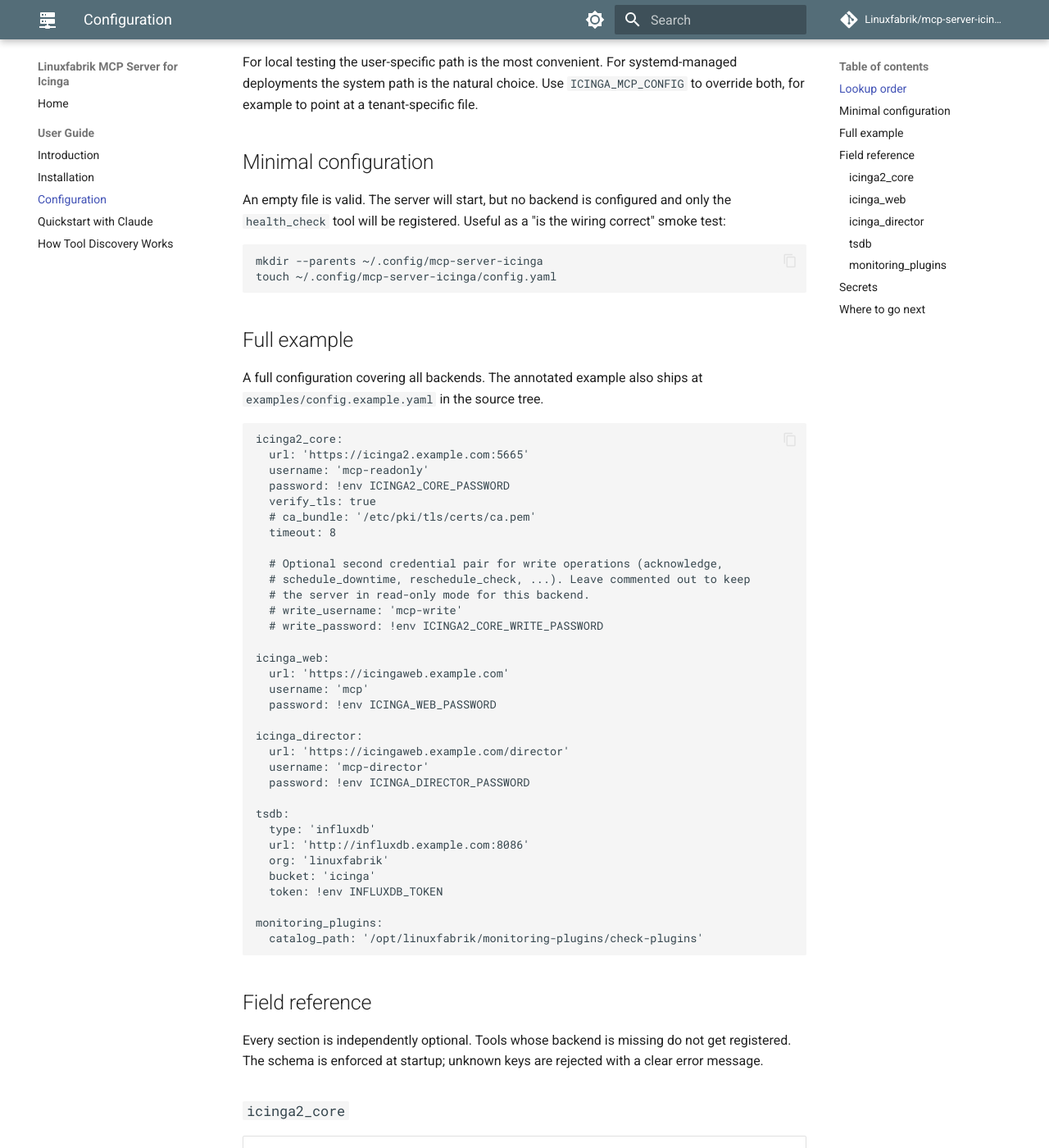
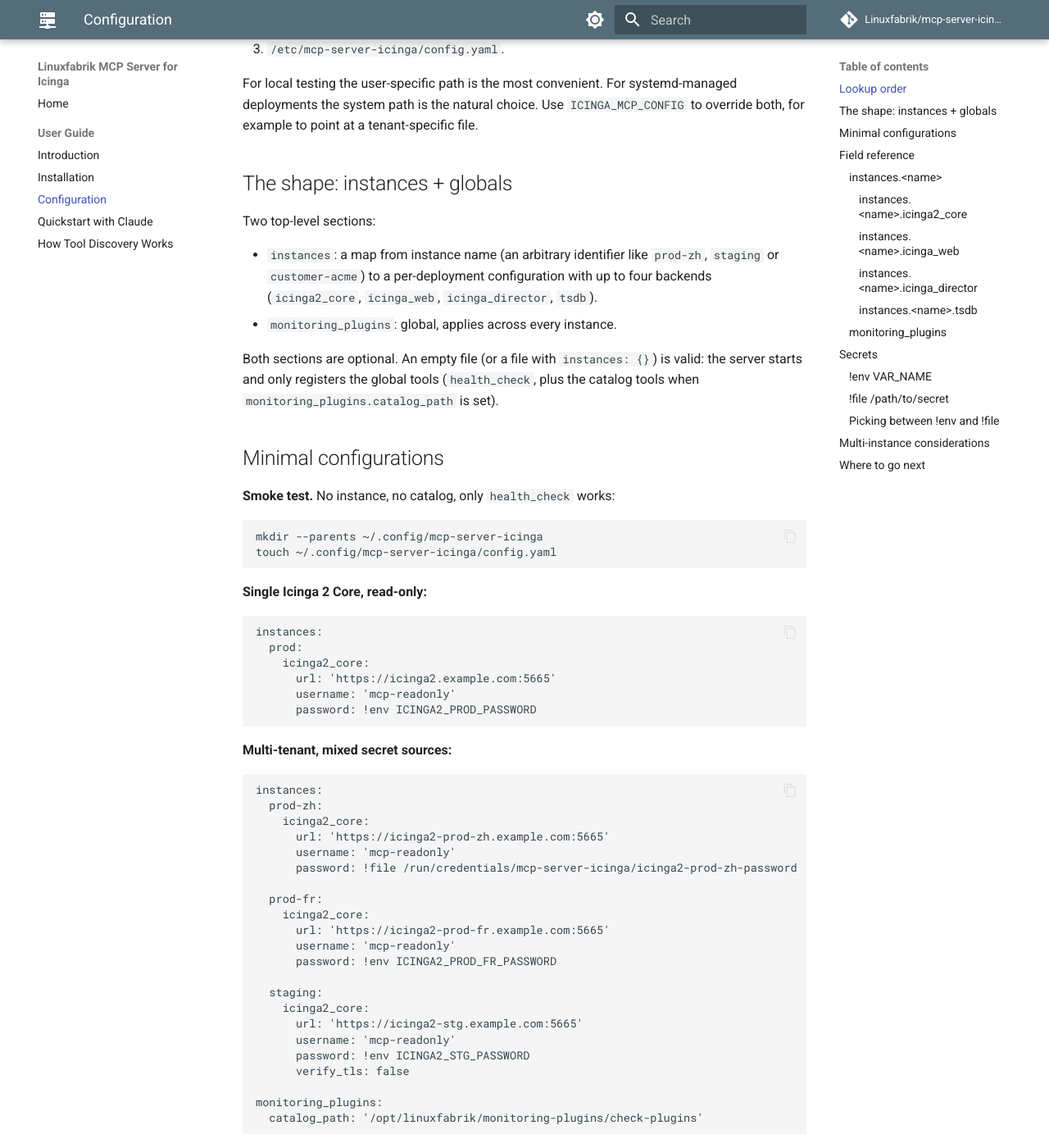
Before and after one commit to Linuxfabrik/mcp-server-icinga, an MkDocs documentation site: the page built from docs/user-guide/03 - Configuration.md, in a window 1280 px wide and 1400 px high, scrolled down 460 px. Shown: the whole window at 82% size. Built offline with MkDocs 1.6.1 and Material for MkDocs 9.7.7, drawn with Linux system fonts in a browser that asks for light colours; comment, search, counter and statistics services are not loaded; some of the changed text lies outside the part shown.

Commit message:
feat(config)!: multi-instance support, !file secrets tag
BREAKING CHANGE: configuration schema now requires backend sections to
be nested under instances.<name>. The previous flat top-level layout
fails fast with a clear error. Allowed because there are no PyPI
releases yet.

Schema:

* New top-level `instances: dict[str, InstanceConfig]` lets one MCP
  server talk to several Icinga deployments. Instance names are
  arbitrary identifiers chosen by the operator (prod-zh, staging,
  customer-acme). Each instance composes the existing per-backend
  classes (Icinga2CoreConfig, IcingaWebConfig, IcingaDirectorConfig,
  TSDBConfig).
* `monitoring_plugins` stays global; the same Linuxfabrik catalog
  applies across every Icinga deployment.
* InstanceConfig and Config use Pydantic `extra='forbid'` so typos in
  section or instance keys fail at validation.

Secrets:

* New `!file /path/to/secret-file` YAML tag reads the value from a
  file on disk and strips the trailing newline. Works with systemd
  LoadCredential, Docker / Podman secrets and any plain mode-0600
  file. Mix freely with `!env`; both belong to the same SafeLoader
  subclass now renamed `_SecretResolvingLoader`.

Server:

* `_health_check_payload` now reports per-instance backend
  availability under a new `instances` key. The previous flat
  `backends` and `icinga2_core_write_enabled` keys are gone.
  Catalog status is always a dict.
* Instance-aware tools land in Phase 4; today's catalog tools stay
  global because the catalog is global.

Docs:

* docs/user-guide/03 - Configuration.md rewritten around instances,
  with single-instance and multi-tenant minimal examples and a
  decision section on `!env` vs `!file`.
* docs/user-guide/04 - Quickstart with Claude.md updated to the new
  shape (config snippet, env var name, sample health_check payload).
* examples/config.example.yaml rewritten with three instances
  (prod-zh, prod-fr, staging) and a mix of !env and !file.

Tests:

* Full test_config.py rewrite with !file coverage (resolves, missing
  path, empty path, directory, trailing-newline strip), multi-
  instance load, old flat-schema rejection.
* test_server.py updated for the new health_check payload shape.
* Placeholder/fixture passwords now use the literal "linuxfabrik"
  per the project convention; tests that need distinct values to
  verify env/file resolution keep their unique strings.
* 45 tests pass.

````diff
--- a/docs/user-guide/03 - Configuration.md
+++ b/docs/user-guide/03 - Configuration.md
@@ -1,6 +1,6 @@
 # Configuration
 
-`mcp-server-icinga` is configured through a single YAML file. Secrets do not live in the YAML; they are referenced via the `!env VAR_NAME` tag and injected as environment variables by the MCP client when it spawns the server.
+`mcp-server-icinga` is configured through a single YAML file. The file describes one or more Icinga deployments ("instances") plus the global Linuxfabrik monitoring-plugins catalog. Secrets do not live in the YAML; they are resolved at load time from environment variables (`!env`) or from files on disk (`!file`).
 
 
 ## Lookup order
@@ -14,83 +14,96 @@
 For local testing the user-specific path is the most convenient. For systemd-managed deployments the system path is the natural choice. Use `ICINGA_MCP_CONFIG` to override both, for example to point at a tenant-specific file.
 
 
-## Minimal configuration
+## The shape: instances + globals
 
-An empty file is valid. The server will start, but no backend is configured and only the `health_check` tool will be registered. Useful as a "is the wiring correct" smoke test:
+Two top-level sections:
+
+- `instances`: a map from instance name (an arbitrary identifier like `prod-zh`, `staging` or `customer-acme`) to a per-deployment configuration with up to four backends (`icinga2_core`, `icinga_web`, `icinga_director`, `tsdb`).
+- `monitoring_plugins`: global, applies across every instance.
+
+Both sections are optional. An empty file (or a file with `instances: {}`) is valid: the server starts and only registers the global tools (`health_check`, plus the catalog tools when `monitoring_plugins.catalog_path` is set).
+
+
+## Minimal configurations
+
+**Smoke test.** No instance, no catalog, only `health_check` works:
 
 ```bash
 mkdir --parents ~/.config/mcp-server-icinga
 touch ~/.config/mcp-server-icinga/config.yaml
 ```
 
-
-## Full example
-
-A full configuration covering all backends. The annotated example also ships at `examples/config.example.yaml` in the source tree.
+**Single Icinga 2 Core, read-only:**
 
 ```yaml
-icinga2_core:
-  url: 'https://icinga2.example.com:5665'
-  username: 'mcp-readonly'
-  password: !env ICINGA2_CORE_PASSWORD
-  verify_tls: true
-  # ca_bundle: '/etc/pki/tls/certs/ca.pem'
-  timeout: 8
+instances:
+  prod:
+    icinga2_core:
+      url: 'https://icinga2.example.com:5665'
+      username: 'mcp-readonly'
+      password: !env ICINGA2_PROD_PASSWORD
+```
 
-  # Optional second credential pair for write operations (acknowledge,
-  # schedule_downtime, reschedule_check, ...). Leave commented out to keep
-  # the server in read-only mode for this backend.
-  # write_username: 'mcp-write'
-  # write_password: !env ICINGA2_CORE_WRITE_PASSWORD
+**Multi-tenant, mixed secret sources:**
 
-icinga_web:
-  url: 'https://icingaweb.example.com'
-  username: 'mcp'
-  password: !env ICINGA_WEB_PASSWORD
+```yaml
+instances:
+  prod-zh:
+    icinga2_core:
+      url: 'https://icinga2-prod-zh.example.com:5665'
+      username: 'mcp-readonly'
+      password: !file /run/credentials/mcp-server-icinga/icinga2-prod-zh-password
 
-icinga_director:
-  url: 'https://icingaweb.example.com/director'
-  username: 'mcp-director'
-  password: !env ICINGA_DIRECTOR_PASSWORD
+  prod-fr:
+    icinga2_core:
+      url: 'https://icinga2-prod-fr.example.com:5665'
+      username: 'mcp-readonly'
+      password: !env ICINGA2_PROD_FR_PASSWORD
 
-tsdb:
-  type: 'influxdb'
-  url: 'http://influxdb.example.com:8086'
-  org: 'linuxfabrik'
-  bucket: 'icinga'
-  token: !env INFLUXDB_TOKEN
+  staging:
+    icinga2_core:
+      url: 'https://icinga2-stg.example.com:5665'
+      username: 'mcp-readonly'
+      password: !env ICINGA2_STG_PASSWORD
+      verify_tls: false
 
 monitoring_plugins:
   catalog_path: '/opt/linuxfabrik/monitoring-plugins/check-plugins'
 ```
 
+The annotated full example with all backends per instance lives at `examples/config.example.yaml` in the source tree.
+
 
 ## Field reference
 
-Every section is independently optional. Tools whose backend is missing do not get registered. The schema is enforced at startup; unknown keys are rejected with a clear error message.
+### `instances.<name>`
 
-### `icinga2_core`
+The key under `instances` is the instance name. Tools that target a specific instance accept the name as a parameter. Pick a stable identifier you can remember in the chat: a site code, a customer name, an environment label.
+
+Each instance contains zero to four of the following backend sections. They are all independently optional; a tool whose backend is missing on the targeted instance refuses with a clear error.
+
+#### `instances.<name>.icinga2_core`
 
 | Field             | Type     | Required | Default | Description |
 |-------------------|----------|----------|---------|-------------|
 | `url`             | URL      | yes      | -       | Base URL of the Icinga 2 Core REST API, typically port 5665. |
 | `username`        | string   | yes      | -       | Read-capable API user. |
-| `password`        | secret   | yes      | -       | Read-capable user's password. Use `!env` to reference an environment variable. |
+| `password`        | secret   | yes      | -       | Read-capable user's password. Use `!env` or `!file`. |
 | `verify_tls`      | bool     | no       | `true`  | Verify the server certificate. Set to `false` for self-signed certs in test environments. |
 | `ca_bundle`       | path     | no       | -       | Custom CA bundle file used for certificate verification. |
 | `timeout`         | int      | no       | `8`     | Network timeout in seconds. |
-| `write_username`  | string   | no       | -       | Optional second user with write permissions. When unset, write tools are not registered. |
-| `write_password`  | secret   | no       | -       | Required if `write_username` is set. |
+| `write_username`  | string   | no       | -       | Optional second user with write permissions. When unset, write tools are not registered for this instance. |
+| `write_password`  | secret   | no       | -       | Required when `write_username` is set. |
 
-### `icinga_web`
+#### `instances.<name>.icinga_web`
 
 Same fields as `icinga2_core`, minus the write-credential pair. Points at an Icinga Web 2 installation that has the Icinga DB Web module enabled.
 
-### `icinga_director`
+#### `instances.<name>.icinga_director`
 
 Same fields as `icinga_web`. Often the same Icinga Web instance with the Director module enabled.
 
-### `tsdb`
+#### `instances.<name>.tsdb`
 
 Modular. Currently only `type: 'influxdb'` is implemented.
 
@@ -107,6 +120,8 @@
 
 ### `monitoring_plugins`
 
+Global. Same plugin catalog applies across every instance.
+
 | Field          | Type | Required | Default | Description |
 |----------------|------|----------|---------|-------------|
 | `catalog_path` | path | no       | -       | Local checkout of the `monitoring-plugins` repository's `check-plugins/` directory. When unset, the server falls back to the JSON snapshot bundled with the package. |
@@ -114,21 +129,54 @@
 
 ## Secrets
 
-Never put plain-text passwords or tokens into the YAML file. Use the `!env` tag to refer to an environment variable; the MCP client (Claude Desktop, Claude Code, MCPO, ...) is expected to inject these into the server process when it starts:
+Never put plain-text passwords or tokens into the YAML file. Two custom YAML tags are available:
+
+### `!env VAR_NAME`
+
+Reads the value from an environment variable. The MCP client (Claude Desktop, Claude Code, MCPO, ...) is expected to inject these into the spawned server process:
 
 ```yaml
-password: !env ICINGA2_CORE_PASSWORD
+password: !env ICINGA2_PROD_ZH_PASSWORD
 ```
 
 If the environment variable is missing at startup, the server fails fast with a clear error mentioning the variable name. This makes credential issues obvious in the MCP client log.
 
-For credential management itself, use whatever mechanism your operating environment already provides:
+### `!file /path/to/secret`
 
-- A systemd unit with `EnvironmentFile=/etc/mcp-server-icinga/secrets.env`.
-- An MCP client wrapper that pulls secrets from a vault and injects them into the spawned process.
-- A direct entry in the MCP client's `env` map - convenient for local dev, less so for production.
+Reads the value from a file on disk. The trailing newline is stripped (so `echo "secret" > /run/credentials/...` works). Useful when:
+
+- The secret comes from systemd's `LoadCredential=` mechanism (`/run/credentials/<unit>/<name>`).
+- The secret comes from Docker / Podman secrets (`/run/secrets/<name>`).
+- The secret lives in a plain file with restricted permissions (mode `0600`, owned by the service user).
+
+```yaml
+password: !file /run/credentials/mcp-server-icinga/icinga2-prod-zh-password
+```
+
+If the path does not exist, is a directory, or cannot be read, the server fails fast with a clear error.
+
+### Picking between `!env` and `!file`
+
+Both are valid; mix them per backend if you want. Rules of thumb:
+
+- **`!file`** scales better when you have many secrets across many instances. The MCP client config (`claude_desktop_config.json`) stays small, the secrets are managed by your existing credential store / systemd unit / container runtime, and the server process only sees the env vars it needs (mostly just `ICINGA_MCP_CONFIG`).
+- **`!env`** is convenient for local development and for one-off secrets where wiring a file is overkill.
+
+A common production pattern: an `EnvironmentFile=/etc/mcp-server-icinga/secrets.env` for a handful of well-known secrets, plus `!file /run/credentials/...` for everything that is per-instance and managed by systemd `LoadCredential=` or a vault-style mechanism.
+
+
+## Multi-instance considerations
+
+When you configure more than one instance, all instance-aware tools (the catalog tools today are global, the live Icinga tools that follow are not) take an `instance` parameter. With one instance, the parameter is optional and the single instance is auto-selected. With multiple, the LLM is instructed to ask which instance you mean, or you can name it directly in your prompt:
+
+> What is currently red on the `prod-zh` instance?
+
+> Compare the load on `app01` between `prod-zh` and `prod-fr`.
+
+The instance name is part of the configuration's contract: rename it and every prompt that referenced it has to change.
 
 
 ## Where to go next
 
 - [Quickstart with Claude](04 - Quickstart with Claude.md): wire the server into Claude Desktop or Claude Code and run the first tool.
+- [How Tool Discovery Works](05 - How Tool Discovery Works.md): under-the-hood walk-through of what happens between writing a Python function and Claude calling it.
--- a/src/mcp_server_icinga/__init__.py
+++ b/src/mcp_server_icinga/__init__.py
@@ -9,6 +9,7 @@
     IcingaDirectorConfig,
     IcingaWebConfig,
     InfluxDBConfig,
+    InstanceConfig,
     MonitoringPluginsConfig,
     find_config_path,
     load_config,
@@ -21,6 +22,7 @@
     'IcingaDirectorConfig',
     'IcingaWebConfig',
     'InfluxDBConfig',
+    'InstanceConfig',
     'MonitoringPluginsConfig',
     'find_config_path',
     'load_config',
````
Also changed, not shown: CHANGELOG.md (+8 -0 lines), docs/user-guide/04 - Quickstart with Claude.md (+21 -15 lines), 5 other files.
